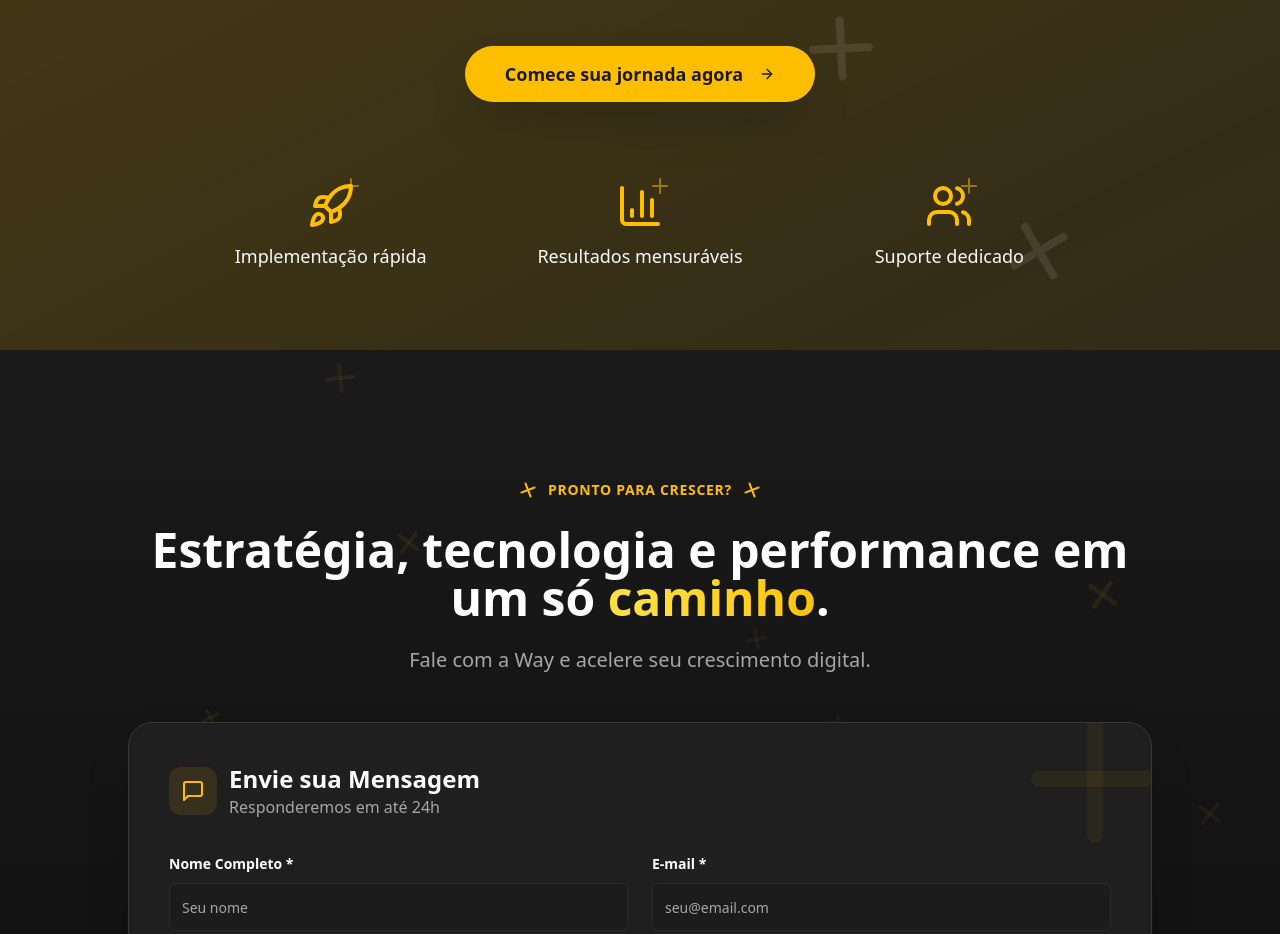
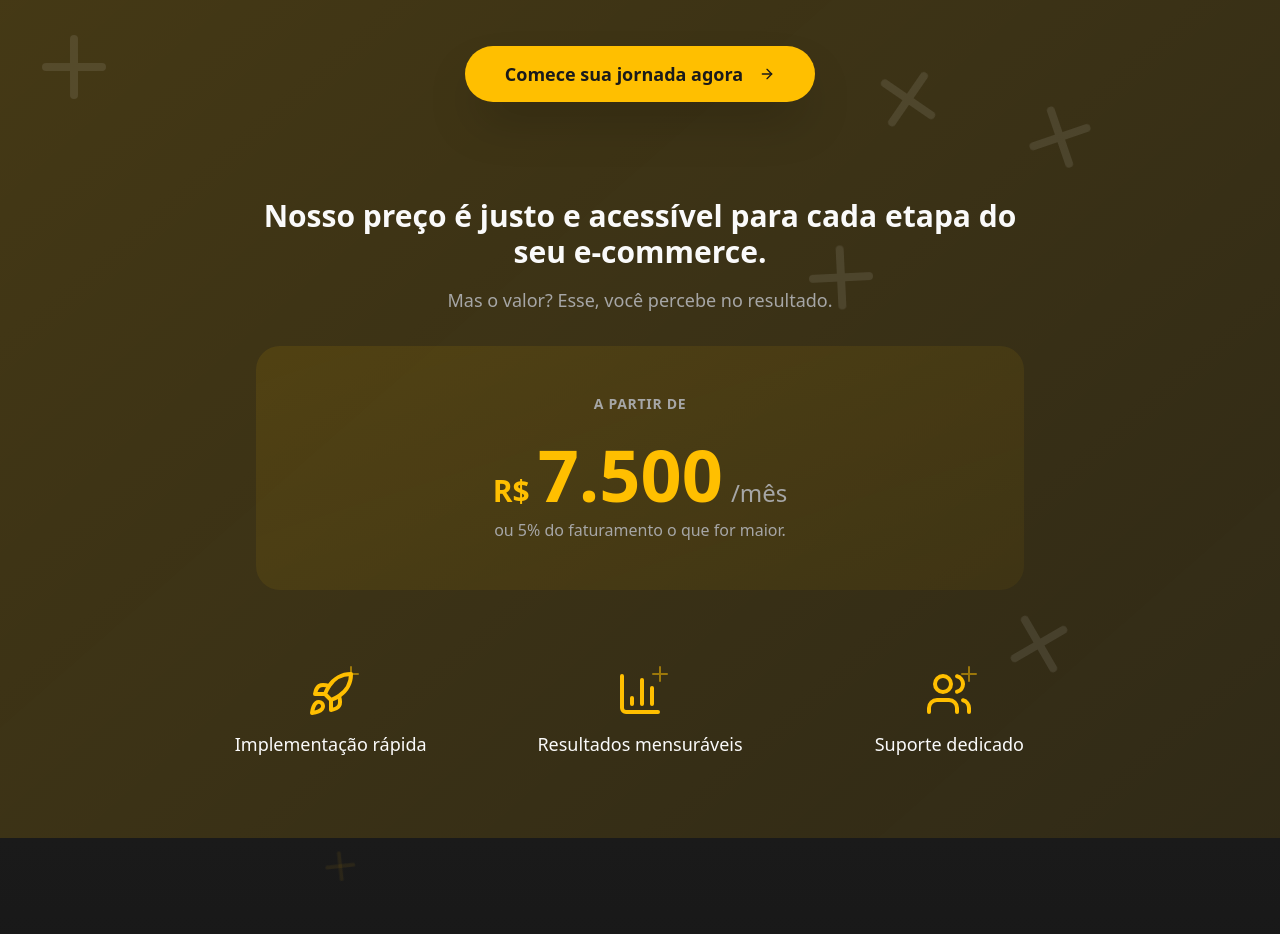
Before and after one commit to rocketset/way, a React (Vite) app: page /solucoes/jornada in a window 1280 px wide. Shown: the part 4800-5734 px from the top of the page. Built offline with nearby package versions, Linux system fonts and the light colour scheme; the HTML template or start-up script is replaced by a standard one.

Commit message:
Update pricing information

```diff
--- a/src/pages/solutions/Journey.tsx
+++ b/src/pages/solutions/Journey.tsx
@@ -538,6 +538,35 @@ const Journey = () => {
                 </Button>
               </div>
 
+              {/* Pricing Section */}
+              <div className="pt-16 max-w-3xl mx-auto text-center space-y-8 animate-fade-in">
+                <div className="space-y-4">
+                  <h3 className="text-2xl md:text-3xl font-bold text-foreground">
+                    Nosso preço é justo e acessível para cada etapa do seu e-commerce.
+                  </h3>
+                  <p className="text-lg text-muted-foreground">
+                    Mas o valor? Esse, você percebe no resultado.
+                  </p>
+                </div>
+
+                <div className="bg-gradient-to-br from-primary/10 to-primary/5 rounded-3xl p-12 space-y-6">
+                  <p className="text-sm uppercase tracking-wider text-muted-foreground font-semibold">
+                    A PARTIR DE
+                  </p>
+
+                  <div className="space-y-2">
+                    <div className="flex items-baseline justify-center gap-2">
+                      <span className="text-3xl font-bold text-primary">R$</span>
+                      <span className="text-6xl md:text-7xl font-bold text-primary">7.500</span>
+                      <span className="text-2xl text-muted-foreground">/mês</span>
+                    </div>
+                    <p className="text-base text-muted-foreground">
+                      ou 5% do faturamento o que for maior.
+                    </p>
+                  </div>
+                </div>
+              </div>
+
               <div className="pt-12 grid md:grid-cols-3 gap-8">
                 {[
                   { icon: Rocket, text: "Implementação rápida" },
```
